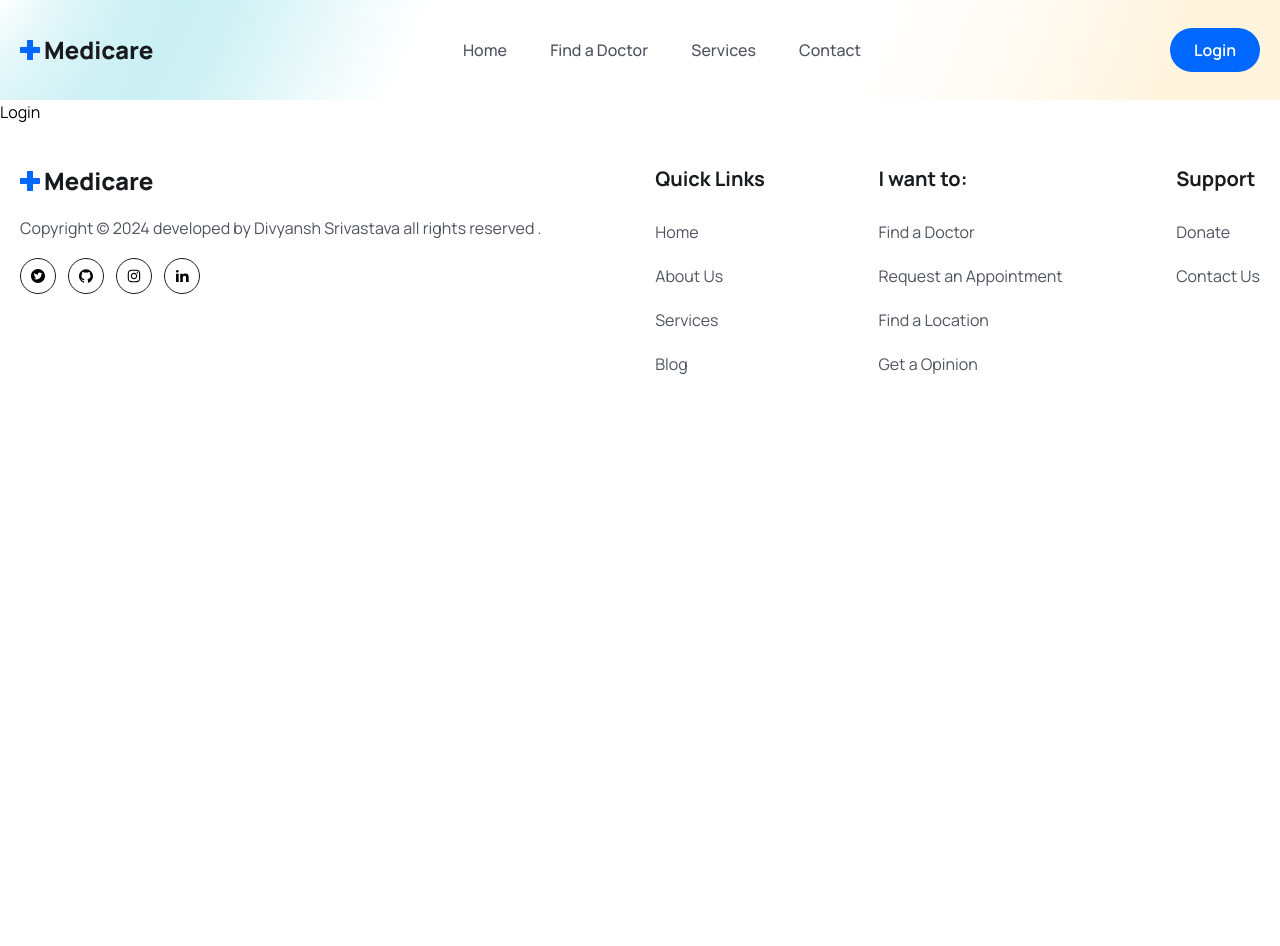
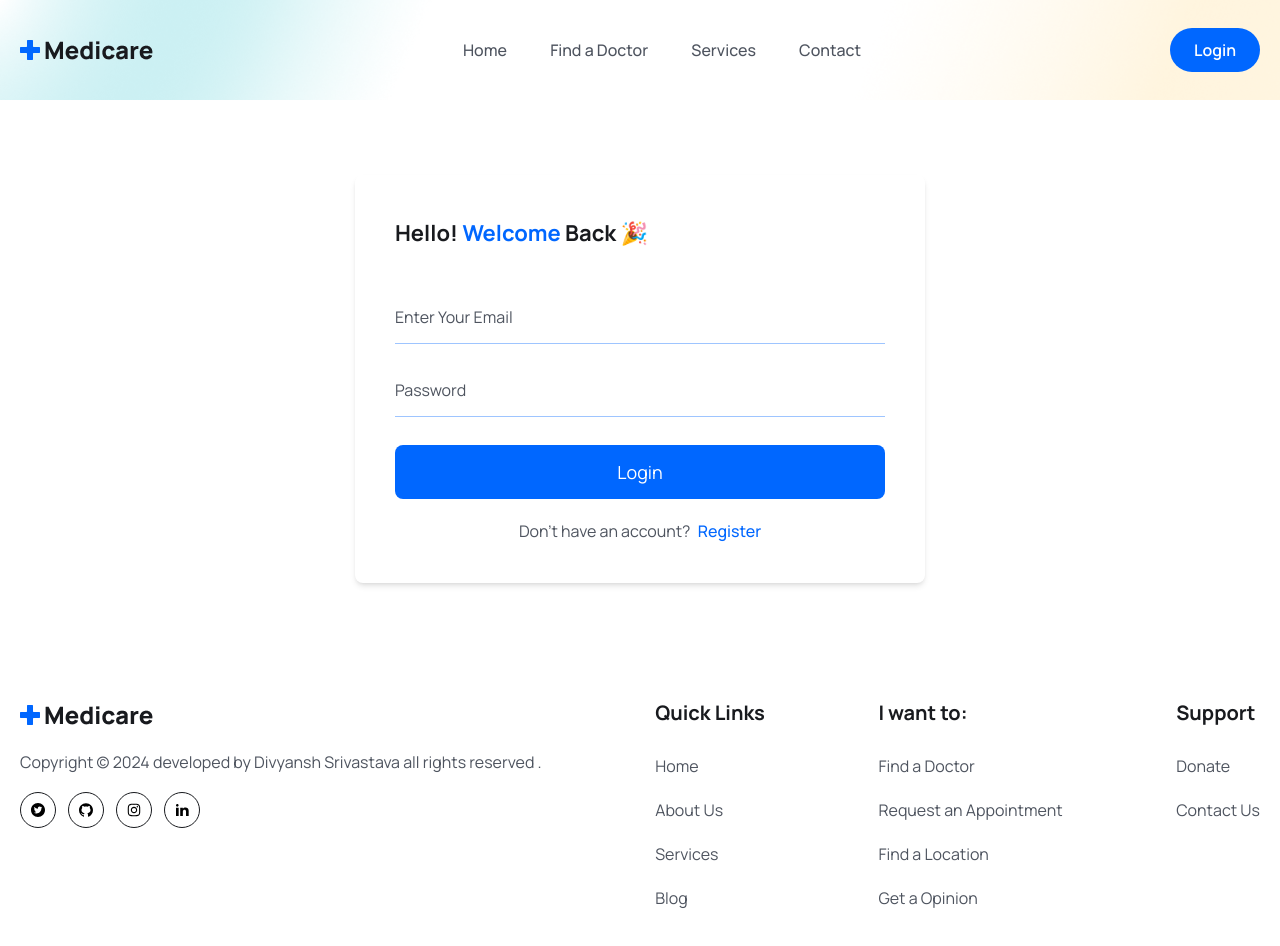
Before and after one commit to divyansh369/Medicare-Booking, a React (Vite) app in the folder frontend/: page /login in a window 1280 px wide. Shown: the top 946 px of the page. Before the commit the page ends 800 px from the top, so only its background shows below. Built offline with nearby package versions, Linux system fonts and the light colour scheme.

Commit message:
Login UI

```diff
--- a/frontend/src/pages/Login.jsx
+++ b/frontend/src/pages/Login.jsx
@@ -1,9 +1,57 @@
-import React from 'react'
+import React, { useState } from "react";
+import { Link } from "react-router-dom";
 
 const Login = () => {
+  const [FormData, setFormData] = useState({
+    email: "",
+    password: "",
+  });
+
+  const handleInputChange = (e) => {
+    setFormData({ ...FormData, [e.target.value]: e.target.value });
+  };
+
   return (
-    <div>Login</div>
-  )
-}
+    <section className="px-5 lg:px-0">
+      <div className="w-full max-w-[570px] mx-auto rounded-lg shadow-md md:p-10">
+        <h3 className="text-headingColor text-[22px] leading-9 font-bold mb-10">
+          Hello! <span className="text-primaryColor">Welcome</span> Back 🎉
+        </h3>
 
-export default Login
+        <form className="py-4 md:py-0">
+          <div className="mb-5">
+            <input
+              type="email"
+              placeholder="Enter Your Email"
+              name="email"
+              value={FormData.email}
+              onChange={handleInputChange}
+              className="w-full py-3  border-b border-solid border-[#0066ff61] focus:outline-none focus:border-b-primaryColor text-[16px] leading-7 text-headingColor placeholder:text-textColor  cursor-pointer" required
+            />
+          </div>
+
+          <div className="mb-5">
+            <input
+              type="password"
+              placeholder="Password"
+              name="password"
+              value={FormData.password}
+              onChange={handleInputChange}
+              className="w-full py-3  border-b border-solid border-[#0066ff61] focus:outline-none focus:border-b-primaryColor text-[16px] leading-7 text-headingColor placeholder:text-textColor  cursor-pointer" required
+            />
+          </div>
+
+          <div className="mt-7">
+            <button type="submit" className="w-full bg-primaryColor text-white text-[18px] leading-[30px] rounded-lg  py-3">Login</button>
+          </div>
+
+          <p className="mt-5 text-textColor text-center">Don&apos;t have an account? <Link to="/register" className='text-primaryColor font-medium ml-1'>Register</Link></p>
+
+
+        </form>
+      </div>
+    </section>
+  );
+};
+
+export default Login;
```
